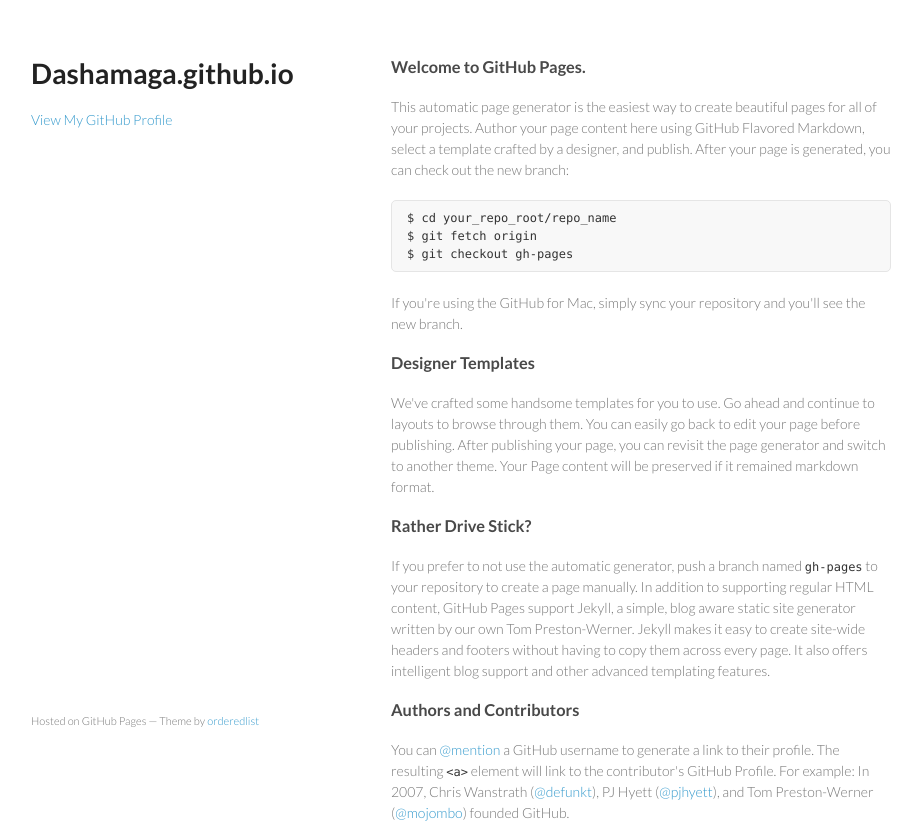
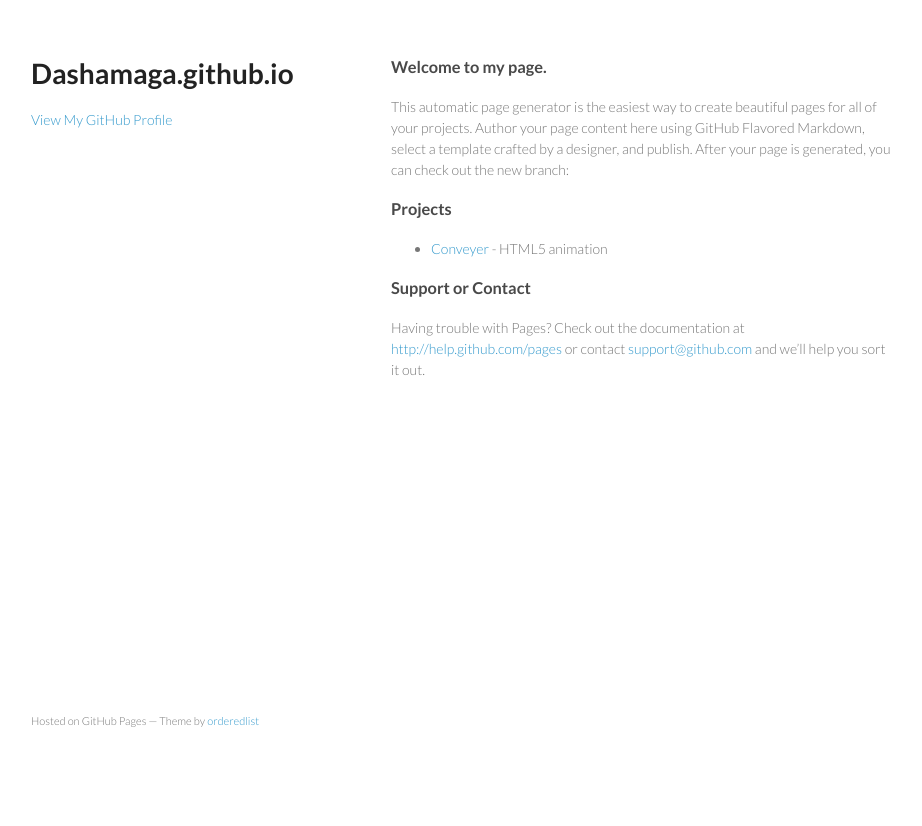
Before and after one commit to DashaMaga/dashamaga.github.io, a plain HTML site: page index.html in a window 1280 px wide. Shown: the top 826 px of the page, without its empty margins (179-1101 px from the left). After the commit the page ends 800 px from the top, so only its background shows below. Drawn offline with Linux system fonts and the light colour scheme.

Commit message:
added project link

```diff
--- a/index.html
+++ b/index.html
@@ -3,7 +3,7 @@
   <head>
     <meta charset="utf-8">
     <meta http-equiv="X-UA-Compatible" content="chrome=1">
-    <title>Dashamaga.github.io by DashaMaga</title>
+    <title>Dashamaga.github.io by Dasha</title>
 
     <link rel="stylesheet" href="stylesheets/styles.css">
     <link rel="stylesheet" href="stylesheets/pygment_trac.css">
@@ -24,31 +24,23 @@
       </header>
       <section>
         <h3>
-<a name="welcome-to-github-pages" class="anchor" href="#welcome-to-github-pages"><span class="octicon octicon-link"></span></a>Welcome to GitHub Pages.</h3>
+<a name="welcome-to-github-pages" class="anchor" href="#welcome-to-github-pages"><span class="octicon octicon-link"></span></a>Welcome to my page.</h3>
 
 <p>This automatic page generator is the easiest way to create beautiful pages for all of your projects. Author your page content here using GitHub Flavored Markdown, select a template crafted by a designer, and publish. After your page is generated, you can check out the new branch:</p>
 
-<pre><code>$ cd your_repo_root/repo_name
-$ git fetch origin
-$ git checkout gh-pages
-</code></pre>
-
-<p>If you're using the GitHub for Mac, simply sync your repository and you'll see the new branch.</p>
 
 <h3>
-<a name="designer-templates" class="anchor" href="#designer-templates"><span class="octicon octicon-link"></span></a>Designer Templates</h3>
+<a name="designer-templates" class="anchor" href="#designer-templates"><span class="octicon octicon-link"></span></a>Projects</h3>
 
-<p>We've crafted some handsome templates for you to use. Go ahead and continue to layouts to browse through them. You can easily go back to edit your page before publishing. After publishing your page, you can revisit the page generator and switch to another theme. Your Page content will be preserved if it remained markdown format.</p>
+<ul>
+ <li>
+  <a href="projects/conveyer">Conveyer</a> - HTML5 animation
+ </li>
+</ul>
 
-<h3>
-<a name="rather-drive-stick" class="anchor" href="#rather-drive-stick"><span class="octicon octicon-link"></span></a>Rather Drive Stick?</h3>
 
-<p>If you prefer to not use the automatic generator, push a branch named <code>gh-pages</code> to your repository to create a page manually. In addition to supporting regular HTML content, GitHub Pages support Jekyll, a simple, blog aware static site generator written by our own Tom Preston-Werner. Jekyll makes it easy to create site-wide headers and footers without having to copy them across every page. It also offers intelligent blog support and other advanced templating features.</p>
 
-<h3>
-<a name="authors-and-contributors" class="anchor" href="#authors-and-contributors"><span class="octicon octicon-link"></span></a>Authors and Contributors</h3>
 
-<p>You can <a href="https://github.com/blog/821" class="user-mention">@mention</a> a GitHub username to generate a link to their profile. The resulting <code>&lt;a&gt;</code> element will link to the contributor's GitHub Profile. For example: In 2007, Chris Wanstrath (<a href="https://github.com/defunkt" class="user-mention">@defunkt</a>), PJ Hyett (<a href="https://github.com/pjhyett" class="user-mention">@pjhyett</a>), and Tom Preston-Werner (<a href="https://github.com/mojombo" class="user-mention">@mojombo</a>) founded GitHub.</p>
 
 <h3>
 <a name="support-or-contact" class="anchor" href="#support-or-contact"><span class="octicon octicon-link"></span></a>Support or Contact</h3>
```
